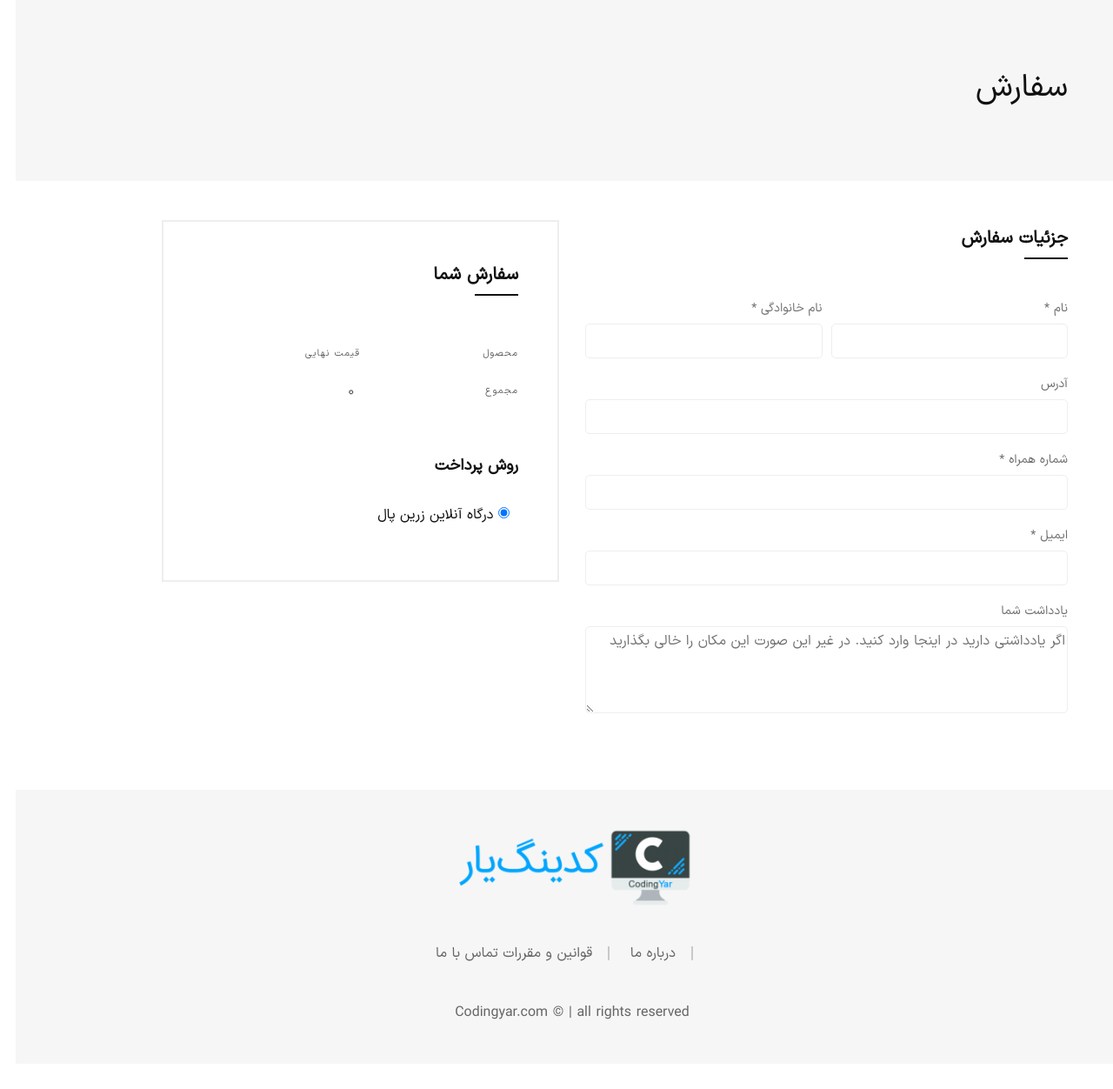
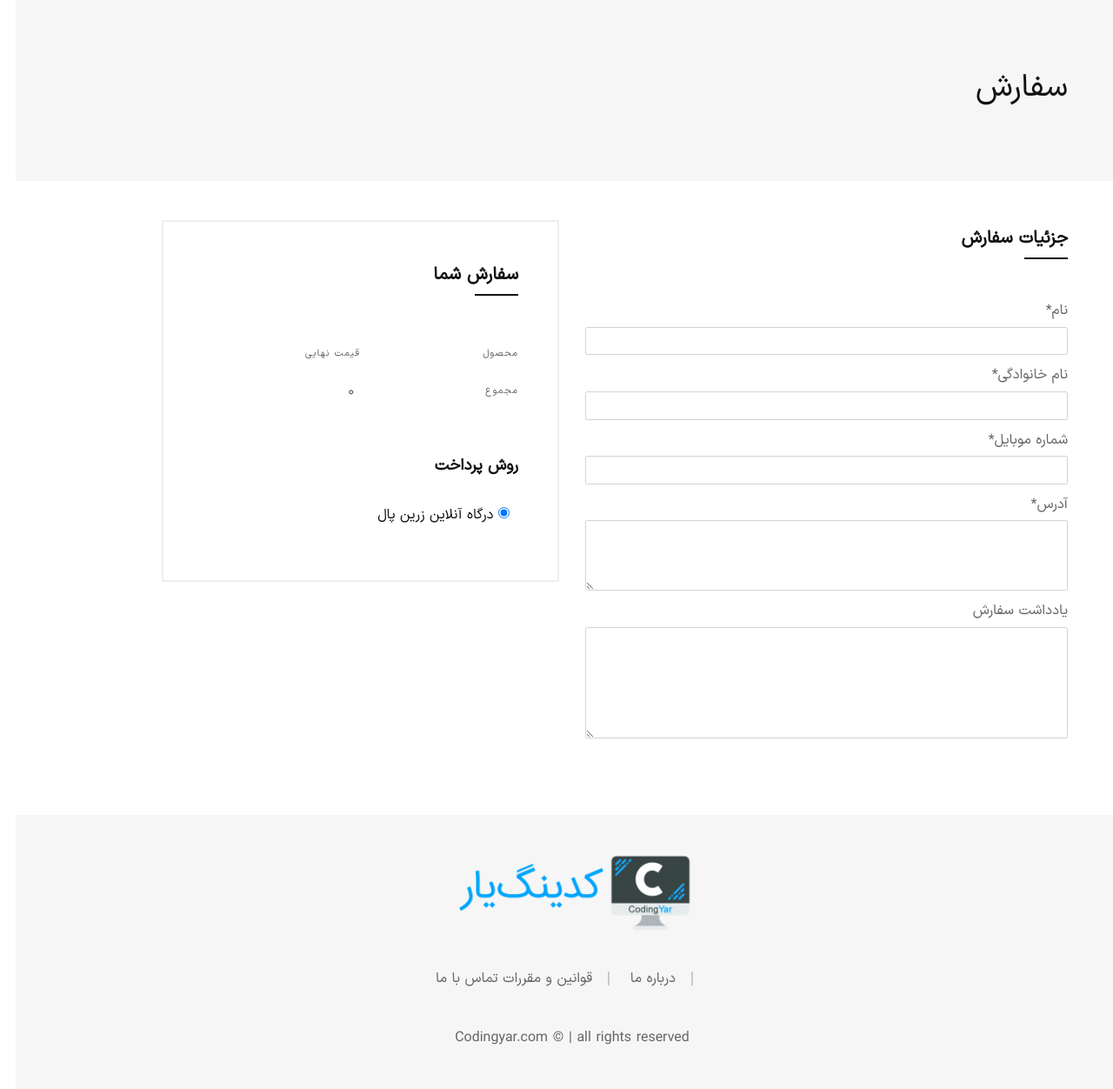
Before and after one commit to mohammadkhoddami/MyMarket, a Django app: page /orders/checkout/ in a window 1280 px wide. Shown: the part 104-1356 px from the top of the page at 87% size. Before the commit the page ends 1276 px from the top, so only its background shows below. Run offline with Django 5.2, Linux system fonts and the light colour scheme; some libraries are stand-ins or nearby versions; some web fonts are replaced.

Commit message:
create form and verbose name for checkout

```diff
--- /dev/null
+++ b/orders/forms.py
@@ -0,0 +1,11 @@
+from django import forms
+from .models import Orders
+
+class OrderForm(forms.ModelForm):
+    class Meta:
+        model = Orders
+        fields = ('first_name', 'last_name', 'phone_number', 'address', 'order_notes', )
+        widgets = {
+            'address': forms.Textarea(attrs={'rows': 3}),
+            'order_notes': forms.Textarea(attrs={'rows':5})
+        }
--- a/orders/models.py
+++ b/orders/models.py
@@ -7,11 +7,11 @@
     paid = models.BooleanField(default=False)
     datetime_created = models.DateTimeField(auto_now_add=True)
     datetime_updated = models.DateTimeField(auto_now=True)
-    first_name = models.CharField(max_length=60)
-    last_name = models.CharField(max_length=60)
-    phone_number = models.CharField(max_length=11, validators=[validate_phone_number])
-    address = models.CharField(max_length=700)
-    order_notes = models.CharField(max_length=140, blank=True, null=True)
+    first_name = models.CharField(max_length=60, verbose_name=('نام'))
+    last_name = models.CharField(max_length=60, verbose_name=('نام خانوادگی'))
+    phone_number = models.CharField(max_length=11, validators=[validate_phone_number], verbose_name=('شماره موبایل'))
+    address = models.CharField(max_length=700, verbose_name=('آدرس'))
+    order_notes = models.CharField(max_length=140, blank=True, null=True, verbose_name=('یادداشت سفارش'))
 
     def __str__(self):
         return f'{self.first_name} {self.last_name} orderd and paid: {self.paid}'
--- a/orders/templates/orders/checkout.html
+++ b/orders/templates/orders/checkout.html
@@ -1,6 +1,8 @@
 {% extends "_base.html" %}
 {% load humanize %}
 {% load persian_numbers %}
+{% load crispy_forms_tags %}
+
 <html  class="no-js">
 
 
@@ -39,40 +41,7 @@
                             </div>
                             <div class="checkout-form">
                                 <form action="#" class="form form--checkout">
-                                    <div class="form-row mb--20">
-                                        <div class="form__group col-md-6 mb-sm--30">
-                                            <label for="billing_fname" class="form__label form__label--2">نام  <span class="required">*</span></label>
-                                            <input type="text" name="billing_fname" id="billing_fname" class="form__input form__input--2">
-                                        </div>
-                                        <div class="form__group col-md-6">
-                                            <label for="billing_lname" class="form__label form__label--2">نام خانوادگی  <span class="required">*</span></label>
-                                            <input type="text" name="billing_lname" id="billing_lname" class="form__input form__input--2">
-                                        </div>
-                                    </div>
-                                    <div class="form-row mb--20">
-                                        <div class="form__group col-12">
-                                            <label for="billing_company" class="form__label form__label--2">آدرس</label>
-                                            <input type="text" name="billing_company" id="billing_company" class="form__input form__input--2">
-                                        </div>
-                                    </div>
-                                    <div class="form-row mb--20">
-                                        <div class="form__group col-12">
-                                            <label for="billing_phone" class="form__label form__label--2">شماره همراه <span class="required">*</span></label>
-                                            <input type="text" name="billing_phone" id="billing_phone" class="form__input form__input--2">
-                                        </div>
-                                    </div>
-                                    <div class="form-row mb--20">
-                                        <div class="form__group col-12">
-                                            <label for="billing_email" class="form__label form__label--2">ایمیل  <span class="required">*</span></label>
-                                            <input type="email" name="billing_email" id="billing_email" class="form__input form__input--2">
-                                        </div>
-                                    </div>
-                                    <div class="form-row">
-                                        <div class="form__group col-12">
-                                            <label for="orderNotes" class="form__label form__label--2">یادداشت شما</label>
-                                            <textarea class="form__input form__input--2 form__input--textarea" id="orderNotes" name="orderNotes" placeholder="اگر یادداشتی دارید در اینجا وارد کنید. در غیر این صورت این مکان را خالی بگذارید"></textarea>
-                                        </div>
-                                    </div>
+                                    {{ form|crispy }}
                                 </form>
                             </div>
                         </div>
--- a/orders/views.py
+++ b/orders/views.py
@@ -1,6 +1,11 @@
 from django.shortcuts import render
 from django.views import View
+from .forms import OrderForm
+
 
 class CheckoutView(View):
+    form_class = OrderForm
+    temp = 'orders/checkout.html'
     def get(self, request):
-        return render(request, 'orders/checkout.html', {})
+        form = self.form_class()
+        return render(request, self.temp, {'form': form})
```
